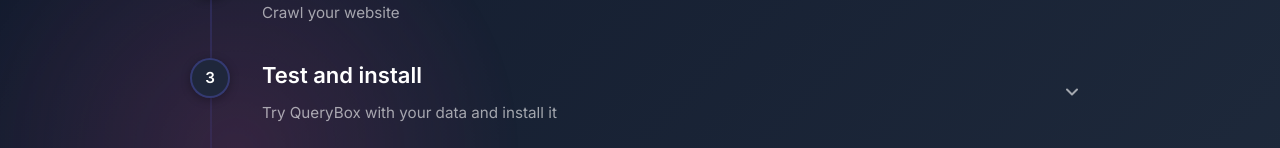
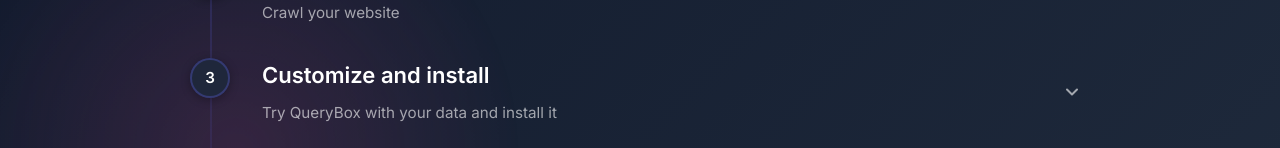
Before and after one commit to jedrazb/querybox, a Next.js app in the folder packages/app/: page /get-started in a window 1280 px wide. Shown: the part 642-790 px from the top of the page. Built offline with nearby package versions, Linux system fonts and the light colour scheme; no server answers.

Commit message:
Change get started language

```diff
--- a/packages/app/src/app/get-started/page.tsx
+++ b/packages/app/src/app/get-started/page.tsx
@@ -435,7 +435,7 @@ function GetStartedContent() {
       description: "Crawl your website ",
     },
     {
-      title: "Test and install",
+      title: "Customize and install",
       description: "Try QueryBox with your data and install it",
     },
   ];
@@ -498,7 +498,7 @@ function GetStartedContent() {
           </p>
         </section>
         <section>
-          <h2>Step 3: Test and Install</h2>
+          <h2>Step 3: Customize and Install</h2>
           <p>
             Test QueryBox with your indexed content using our live preview. You
             can customize the appearance by choosing a theme (light, dark, or
```
